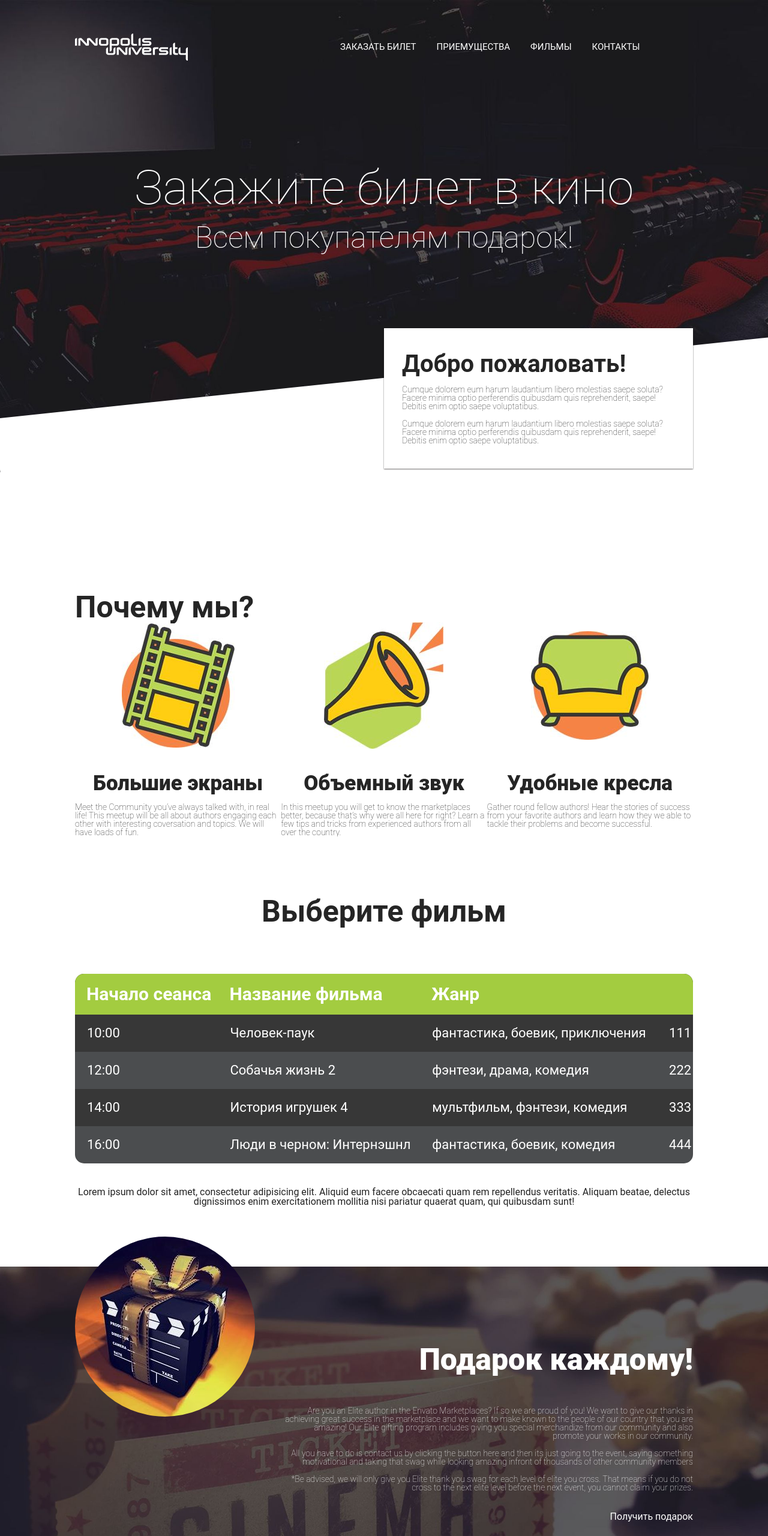
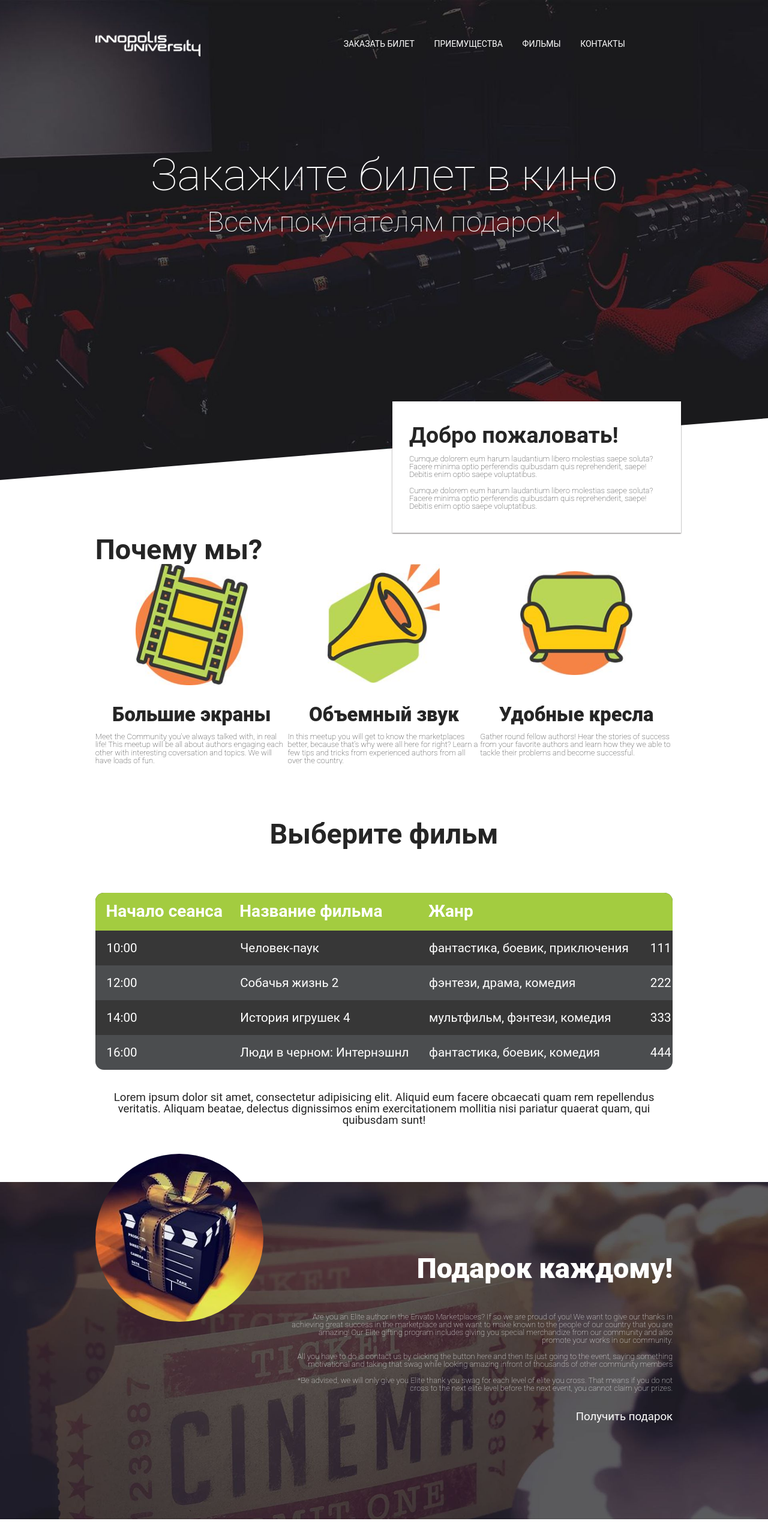
Before and after one commit to fonbeauty/cinema, a plain HTML site: page index.html in a window 1280 px wide. Shown: the top 2560 px of the page at 60% size. Drawn offline with Linux system fonts and the light colour scheme.

Commit message:
elastik verstka

```diff
--- a/css/main.css
+++ b/css/main.css
@@ -34,34 +34,38 @@
 }
 
 
+html {
+    font-size: 1.46vw;
+}
 
+body {
+    min-width: 320px;
+    -webkit-text-size-adjust: 100%;
+}
 
 
 .screen01
 {
     background: url(../images/top_bg.jpg) no-repeat top center / cover;
-    /* height: 50vh; */
     position: relative;
     overflow: hidden;
-    padding-top: 53px;
-    padding-bottom: 366px;
+    padding-top: 2.65rem;
+    padding-bottom: 18.3rem;
+    min-height: 100vh;
 }
 
 .screen01:after
 {
     content: '';
     position: absolute;
-    width: 120%;
-    height: 250px;
-    transform: rotate(-6deg);
-    background: #fff;
-    bottom: -80px;
+    bottom: 0;
     left: 0;
-
+    border-left: 100vw solid transparent;
+    border-bottom: 5.55rem solid #fff;
 }
 .logo-nav
 {
-    margin-bottom: 170px;
+    margin-bottom: 8.5rem;
 }
 
 .logo
@@ -69,22 +73,27 @@
     display: inline-block;
 }
 
+.logo__img img
+{
+    width: 9.4rem;
+}
+
 .nav
 {
     display: inline-block;
-    margin-left: 220px;
-    line-height: 49px;
+    margin-left: 11rem;
+    line-height: 2.45rem;
 }
 
 .nav__item
 {
     display: inline-block;
-    margin-left: 30px;
+    margin-left: 1.5rem;
 }
 
 .nav__link
 {
-    font-size: 15px;
+    font-size: .75rem;
     text-transform: uppercase;
     color: #fff;
 }
@@ -97,43 +106,43 @@
 
 .descriptors__main
 {
-    font-size: 80px;
+    font-size: 4rem;
     font-weight: 100;
-    margin-bottom: 18px;
+    margin-bottom: .9rem;
 }
 
 .descriptors__bottom
 {
-    font-size: 50px;
+    font-size: 2.5rem;
     font-weight: 100;
 }
 
-.screen02__pluses
+.screen02
 {
-    padding-top: 200px;
+    padding-top: 5rem;
 }
 
 .screen02__info-wrap
 {
-    width: 1030px;
+    width: 53rem;
     margin: 0 auto;
     position: relative;
 }
 
 .screen02_info
 {
-    width: 515px;
-    padding: 40px 30px;
+    width: 25.75rem;
+    padding: 2rem 1.5rem;
     background: #fff;
     box-shadow: 0px 1px 2px 0px rgba(35, 31, 32, 0.65);
     position: absolute;
-    top: -240px;
+    top: -12rem;
     right: 0;
 }
 
 .screen02__text25
 {
-    font-size: 40px;
+    font-size: 2rem;
     color: #252525;
     font-weight: 700;
 }
@@ -142,28 +151,29 @@
 
 .container
 {
-    max-width: 1030px;
+    max-width: 53rem;
     margin: 0 auto;
+    padding: 0 .75rem;
 }
 
 p
 {
-    font-size: 14px;
+    font-size: .7rem;
     font-weight: 200;
     color: #242424;
-    margin: 15px 0 0 0;
+    margin: .75rem 0 0 0;
 }
 
 .screen02__text2
 {
-    font-size: 50px;
+    font-size: 2.5rem;
     font-weight: 700;
     color: #252525;
 }
 
 .screen02__text3
 {
-    font-size: 35px;
+    font-size: 1.75rem;
     font-weight: 900;
     color: #252525;
     text-align: center;
@@ -182,9 +192,10 @@ p
 
 .screen02__image-wrap
 {
-    height: 211px;
+    margin: 0 0 1.75rem;
+    height: 10.55rem;
     position: relative;
-    margin-bottom: 40px;
+    margin-bottom: 2rem;
 }
 
 .screen02__image-wrap img
@@ -195,19 +206,20 @@ p
     top: 0;
     bottom: 0;
     margin: auto;
+    width: 10rem;
 }
 
 .movie-list
 {
-    padding: 100px 0;
+    padding: 5rem 0;
 }
 
 .movie-list__header
 {
-    font-size: 50px;
+    font-size: 2.5rem;
     color: #252525;
     font-weight: 700;
-    margin: 0 0 79px;
+    margin: 0 0 3.95rem;
     text-align: center  ;
 }
 
@@ -215,26 +227,26 @@ p
 {
     width: 100%;
     border-collapse: collapse;
-    border-radius: 15px;
+    border-radius: .75rem;
     overflow: hidden;
 }
 
 .movie-list__table th
 {
-    font-size: 30px;
+    font-size: 1.5rem;
     font-weight: 700;
     color: #fff;
     background: #a3cc40;
-    padding: 19px 0 19px 19px;
+    padding: .95rem 0 .95rem .95rem;
     text-align: left;
 }
 
 .movie-list__table td
 {
-    font-size: 22px;
+    font-size: 1.1rem;
     font-weight: 400;
     color: white;
-    padding: 20px 0 20px 20px;
+    padding: 1rem 0 1rem 1rem;
 }
 
 .movie-list__table tr:nth-child(2n+1)
@@ -249,7 +261,7 @@ p
 
 .movie-list__footer
 {
-    margin-top: 40px;
+    margin-top: 2rem;
     text-align: center;
 }
 
@@ -260,15 +272,15 @@ p
 
 .movie-grid__text2
 {
-    font-size: 50px;
+    font-size: 2.5rem;
     font-weight: 700;
     color: #252525;
 }
 
 .block-gift
 {
-    padding-top: 130px;
-    padding-bottom: 173px;
+    padding-top: 6.5rem;
+    padding-bottom: 8.65rem;
     background-image: url('../images/b4_bg.jpg');
     background-color: #000000;
     background-position: center;
@@ -280,28 +292,33 @@ p
 .gift-image
 {
     position: absolute;
-    top: -50px;
+    top: -2.5rem;
     border-radius: 100%;
     overflow: hidden;
 }
 
+.gift-image img
+{
+    width: 15rem;
+}
+
 .gift-conditions
 {
-    margin-left: 350px;
+    margin-left: 17.5rem;
     color: #fff;
     text-align: right;
 }
 
 .gift-conditions__head
 {
-    margin-bottom: 53px;
-    font-size: 50px;
+    margin-bottom: 2.65rem;
+    font-size: 2.5rem;
     font-weight: 900;
 }
 
 .gift-conditions__caption
 {
-    margin-bottom: 34px;
+    margin-bottom: 1.7rem;
 }
 
 .gift-conditions__caption p
@@ -311,36 +328,36 @@ p
 
 .screen05__text3
 {
-    font-size: 35px;
+    font-size: 1.75rem;
     font-weight: 900;
     color: #252525;
 }
 
 .grid-container
 {
-    max-width: 1006px;
+    max-width: 50.3rem;
     margin: 0 auto;
     /* box-sizing: border-box; */
-    padding: 0 18px;
+    padding: 0 .9rem;
 }
 
 .movie-grid__flex
 {
     display: grid;
     grid-template-columns: repeat(3, 1fr);
-    grid-column-gap: 40px;
-    grid-row-gap: 40px;
-}
-
-.movie-grid__item
-{
-
+    grid-column-gap: 2rem;
+    grid-row-gap: 2rem;
 }
 
 .movie-grid__inner1
 {
     position: relative;
     overflow: hidden;
+}
+
+.movie-grid__poster img
+{
+    width: 14.8rem;
 }
 
 .movie-grid__description
@@ -351,37 +368,37 @@ p
     height: 100%;
     bottom: -100%;
     background: rgba(144, 210, 61, .8);
-    border-radius: 11px;
-    padding: 23px;
+    border-radius: .55rem;
+    padding: 1.15rem;
     display: flex;
     flex-direction: column;
     transition: 0.2s;
 }
 
 .movie-grid__item:hover .movie-grid__description
-{   bottom: 0;
-
+{
+    bottom: 0;
 }
 
 .movie-grid__text1
 {
-    font-size: 35px;
+    font-size: 1.75rem;
     font-weight: 700;
     color: #ffffff;
-    margin: 0 0 10px;
+    margin: 0 0 .5rem;
 }
 
 .movie-grid__hr
 {
-    width: 80px;
-    height: 8px;
-    margin: 0 0 14px;
+    width: 4rem;
+    height: .4rem;
+    margin: 0 0 .7rem;
     background: #fff;
 }
 
 .movie-grid__text2
 {
-    font-size: 18px;
+    font-size: .9rem;
     color: #ffffff;
     font-weight: 400;
     flex: 1;
@@ -392,6 +409,7 @@ p
 {
     fill: #fff;
     transition: 0.2s;
+    /* width: 2.5vw; */
 }
 
 .movie-grid__svg:hover
@@ -406,5 +424,5 @@ p
 
 .movie-grid__link1 + .movie-grid__link1
 {
-    margin-left: 6px;
+    margin-left: .3rem;
 }
--- a/css/reset.css
+++ b/css/reset.css
@@ -19,7 +19,7 @@ time, mark, audio, video {
   margin: 0;
 	padding: 0;
 	border: 0;
-	font-size: 100%;
+	/* font-size: 100%; */
 	font: inherit;
     vertical-align: baseline;
     background: transparent;
--- a/index.html
+++ b/index.html
@@ -3,6 +3,7 @@
 
 <head>
     <title>Первый кинотеатр в иннополисе</title>
+    <meta name="viewport" content="width=device-width, initial-scale=1.0">
     <link rel="stylesheet" href="css/reset.css">
     <link rel="stylesheet" href="css/main.css">
 </head>
```
